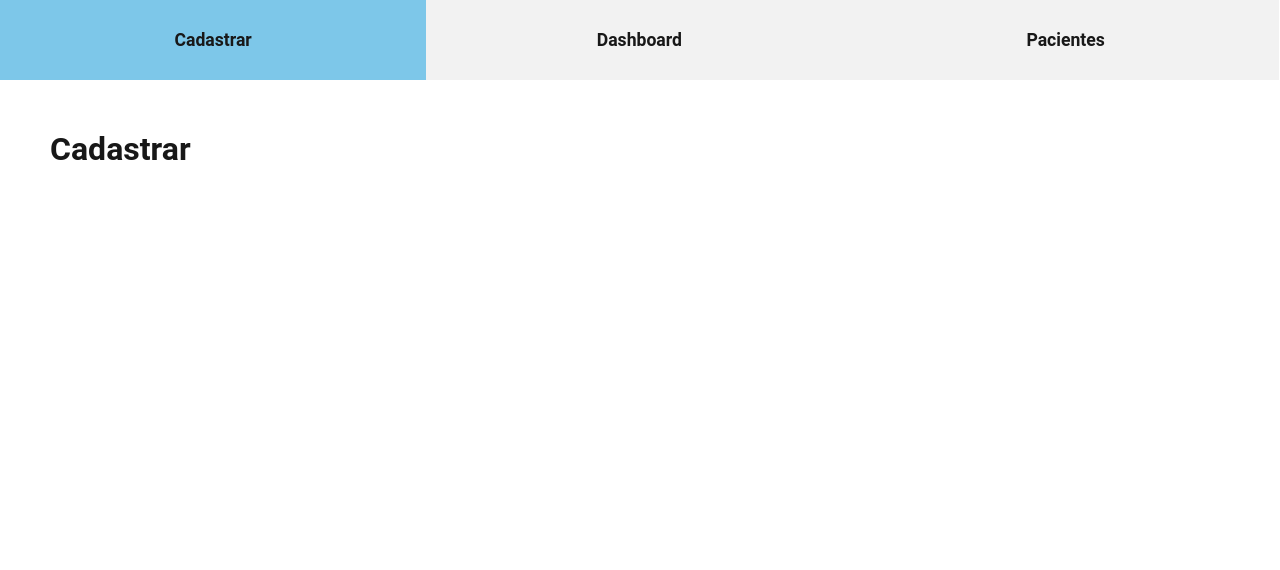
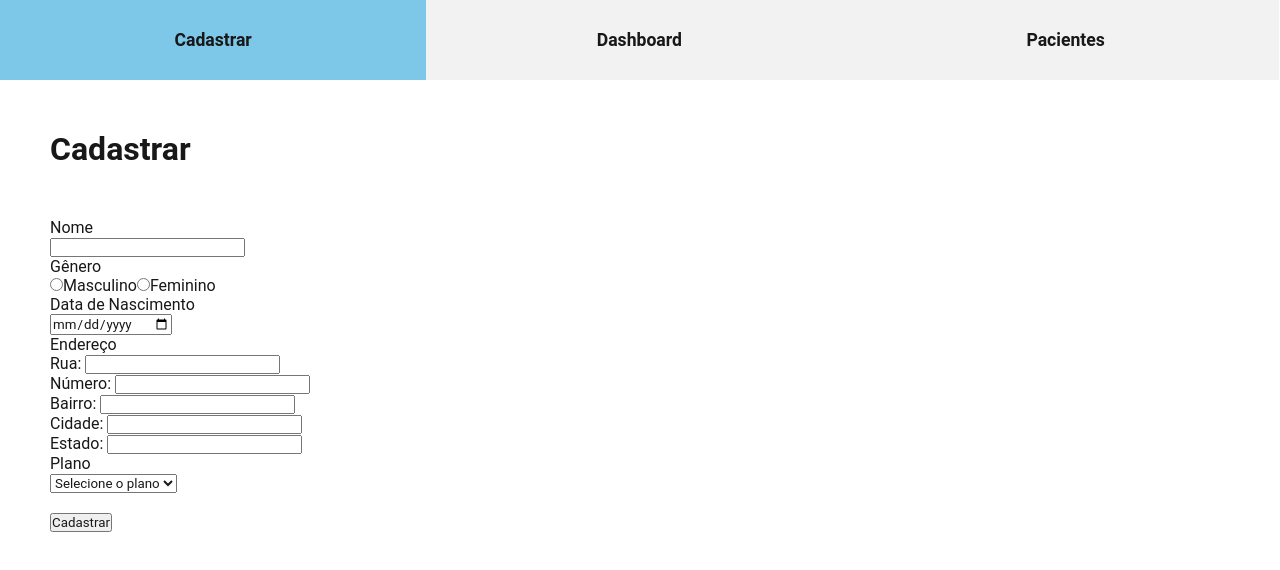
Before and after one commit to BrunoRisso58/PhysioManagement, a Vue app: page /cadastrar in a window 1280 px wide. Shown: the top 570 px of the page. Built offline with nearby package versions, Linux system fonts and the light colour scheme.

Commit message:
Criando formulário de cadastro de pacientes

```diff
--- a/db/db.json
+++ b/db/db.json
@@ -24,6 +24,7 @@
             "id": 1,
             "name": "Bruno Risso",
             "birthday": "13/03/2003",
+            "gender": "M",
             "address": {
                 "street": "Coqueiros",
                 "number": "74",
@@ -37,6 +38,7 @@
             "id": 2,
             "name": "Júlia Santos",
             "birthday": "03/10/2002",
+            "gender": "F",
             "address": {
                 "street": "Araucárias",
                 "number": "63",
@@ -50,6 +52,7 @@
             "id": 3,
             "name": "José Silva",
             "birthday": "23/06/1967",
+            "gender": "M",
             "address": {
                 "street": "Eucalitos",
                 "number": "893",
@@ -63,6 +66,7 @@
             "id": 4,
             "name": "Enzo Jordano",
             "birthday": "29/11/1995",
+            "gender": "M",
             "address": {
                 "street": "Palmeiras",
                 "number": "9",
--- /dev/null
+++ b/src/components/FormCadastro.vue
@@ -0,0 +1,61 @@
+<template>
+    <form id="create-patient-form" @submit="createPatient">
+        <div class="field">
+            <label for="name" class="label-title">Nome</label><br>
+            <input type="text" id="name" v-model="name">
+        </div>
+        <div class="field">
+            <label for="gender" class="label-title">Gênero</label><br>
+            <input type="radio" name="gender" id="male">
+            <label for="male">Masculino</label>
+            <input type="radio" name="gender" id="female">
+            <label for="female">Feminino</label>
+        </div>
+        <div class="field">
+            <label for="birthday">Data de Nascimento</label><br>
+            <input type="date" name="birthday" id="birthday">
+        </div>
+        <div class="field">
+            <label for="address">Endereço</label><br>
+            Rua: <input type="text" name="street" id="street"><br>
+            Número: <input type="text" name="number" id="number"><br>
+            Bairro: <input type="text" name="neighborhood" id="neighborhood"><br>
+            Cidade: <input type="text" name="city" id="city"><br>
+            Estado: <input type="text" name="state" id="state"><br>
+        </div>
+        <div class="field">
+            <label for="plan">Plano</label><br>
+            <select name="plans" id="plans">
+                <option value="">Selecione o plano</option>
+                <option value="1">Básico</option>
+                <option value="2">Intermediário</option>
+                <option value="3">Avançado</option>
+            </select>
+        </div>
+
+        <br>
+        <input type="submit" value="Cadastrar">
+    </form>
+</template>
+
+<script>
+export default {
+    name: "FormCadastro",
+    data() {
+        return {
+            name: null
+        }
+    },
+    methods: {
+        createPatient(e) {
+            e.preventDefault();
+        }
+    }
+}
+</script>
+
+<style scoped>
+    #create-patient-form {
+        margin: 50px
+    }
+</style>
--- a/src/components/PacientesTable.vue
+++ b/src/components/PacientesTable.vue
@@ -7,32 +7,8 @@
             </tr>
         </thead>
         <tbody>
-            <tr>
-                <td>Bruno Risso</td>
-                <td class="seeMoreData">
-                    <button class="seeMoreButton">Perfil</button>
-                </td>
-            </tr>
-            <tr>
-                <td>Bruno Risso</td>
-                <td class="seeMoreData">
-                    <button class="seeMoreButton">Perfil</button>
-                </td>
-            </tr>
-            <tr>
-                <td>Bruno Risso</td>
-                <td class="seeMoreData">
-                    <button class="seeMoreButton">Perfil</button>
-                </td>
-            </tr>
-            <tr>
-                <td>Bruno Risso</td>
-                <td class="seeMoreData">
-                    <button class="seeMoreButton">Perfil</button>
-                </td>
-            </tr>
-            <tr>
-                <td>Bruno Risso</td>
+            <tr v-for="patient in patients" :key="patient.id">
+                <td>{{ patient.name }}</td>
                 <td class="seeMoreData">
                     <button class="seeMoreButton">Perfil</button>
                 </td>
@@ -44,7 +20,23 @@
 <script>
 
 export default {
-    name: "PacientesTable"
+    name: "PacientesTable",
+    data() {
+        return {
+            patients: []
+        }
+    },
+    methods: {
+        async getPatients() {
+            const req = await fetch("http://localhost:3000/patients");
+            const data = await req.json();
+
+            this.patients = data;
+        }
+    },
+    mounted() {
+        this.getPatients();
+    }
 }
 
 </script>
@@ -93,8 +85,7 @@ export default {
     }
 
     .seeMoreButton:hover {
-        background-color: #181818;
-        color: #F2F2F2;
+        background-color: #5cb9e4cb;
         cursor: pointer;
         transition: .2s;
     }
--- a/src/views/CadastroView.vue
+++ b/src/views/CadastroView.vue
@@ -1,14 +1,17 @@
 <template>
     <PageTitle title="Cadastrar" />
+    <FormCadastro />
 </template>
 
 <script>
 import PageTitle from "../components/PageTitle.vue"
+import FormCadastro from "@/components/FormCadastro.vue";
 
 export default {
     name: "RegisterView",
     components: {
-        PageTitle
+        PageTitle,
+        FormCadastro
     },
 }
 </script>
```
